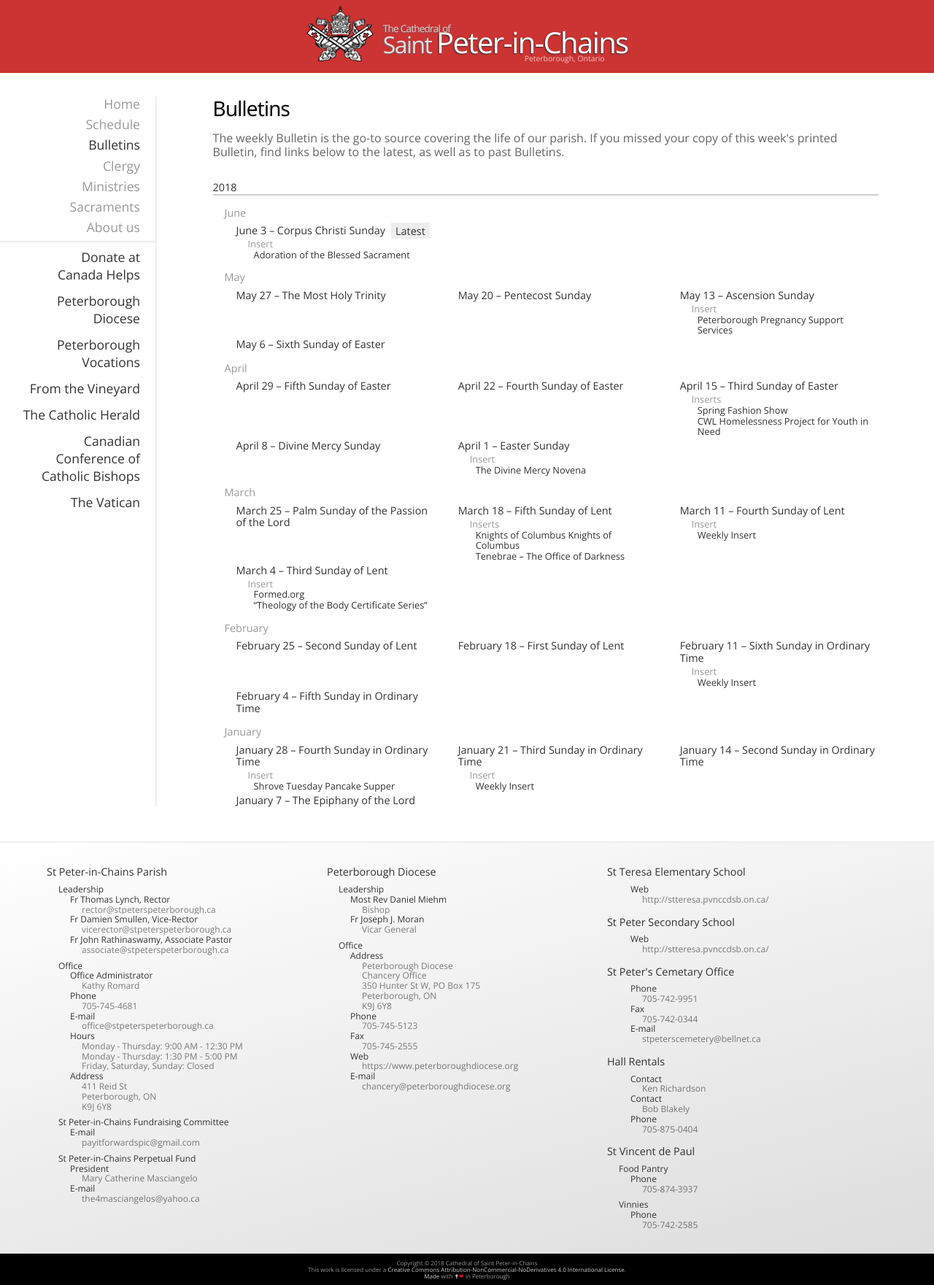
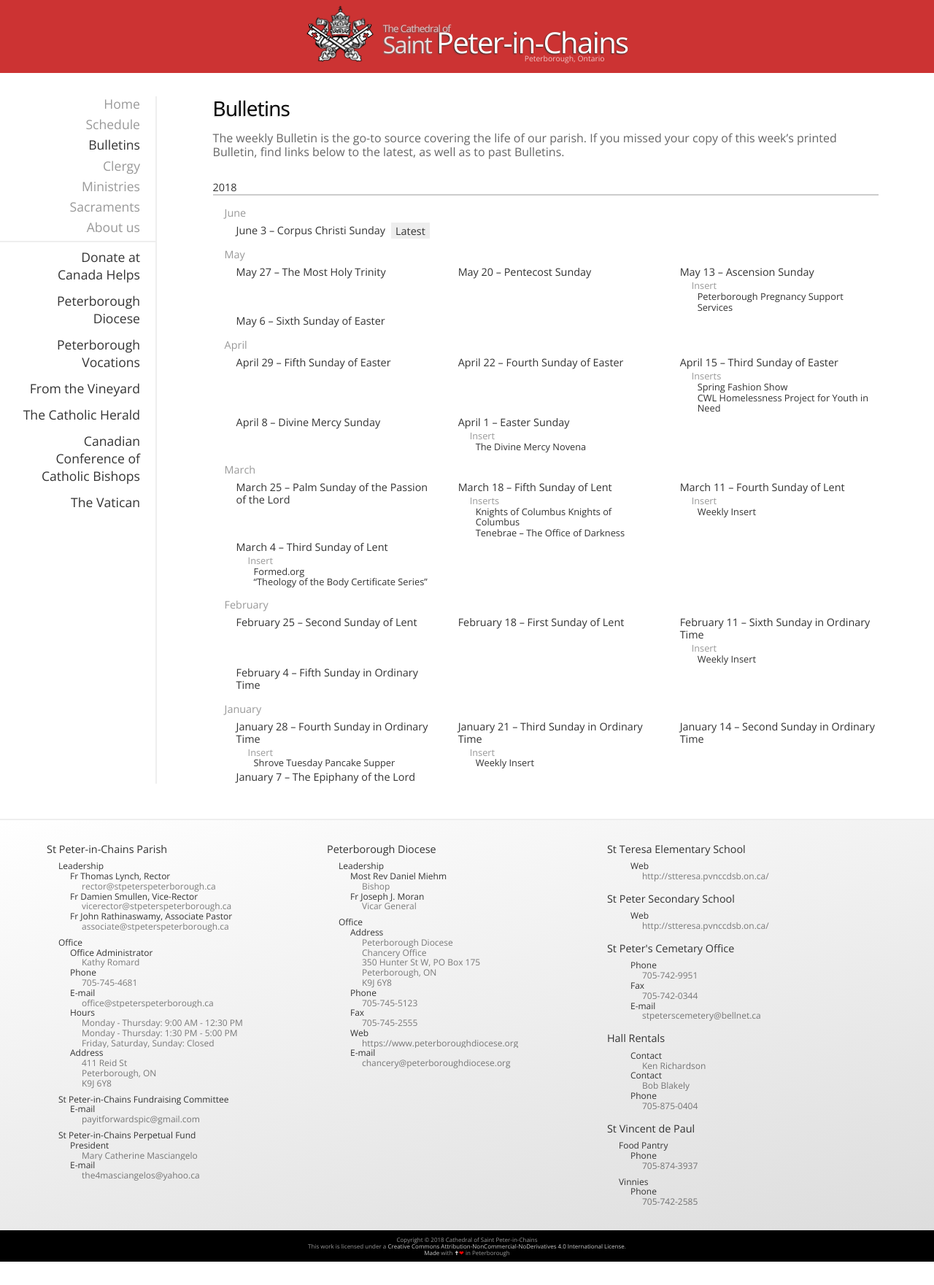
Before and after one commit to stpeterinchains/stpeterinchains.github.io, a Jekyll site: the page built from bulletins.html, in a window 1280 px wide. Shown: the whole page at 73% size. Built offline with Jekyll 4.4.1, drawn with Linux system fonts in a browser that asks for light colours; nearby versions of some CDN libraries; after the commit the page ends 1729 px from its top, so only the background shows below that.

Commit message:
Enabled markdown on bulletins page, removed mistaken insert on June 3 bulletin

```diff
--- a/_data/bulletins.yml
+++ b/_data/bulletins.yml
@@ -19,10 +19,6 @@
             date: 3
             title: Corpus Christi Sunday
             link: https://drive.google.com/file/d/1-N5Sgv4XhBMMmmpI4uUsZxmWz8CmW5X1/view
-            inserts:
-              -
-                title: Adoration of the Blessed Sacrament
-                link: https://drive.google.com/file/d/0B8BxcxHuPDl-Zk16ZDZzSDl6Q2s/view
 
       -
         month: May
--- a/bulletins.html
+++ b/bulletins.html
@@ -17,7 +17,7 @@
 
 <section id="bulletins" class="page-container">
   <h1 class="page-title">{{ bulletins.title }}</h1>
-  <div class="page-descriptive markdown">{{ bulletins.descriptive }}</div>
+  <div class="page-descriptive markdown">{{ bulletins.descriptive | markdownify }}</div>
   {% for year in bulletins.issues %}
   <section class="bulletins-year">
     <h1>{{ year.year }}</h1>
--- a/styles/layout.scss
+++ b/styles/layout.scss
@@ -28,9 +28,7 @@
 
 html, button, input, select, textarea, .pure-g [class *= "pure-u"] { font-family: 'Open Sans', sans-serif; }
 
-section.page-container {
-  margin: 0 5%;
-}
+section.page-container { margin: 0 5%; }
 
 h1.page-title {
   margin: 0;
@@ -40,7 +38,6 @@
 
 div.page-descriptive {
   margin: 1rem 0 2rem 0;
-  font-weight: 300; font-size: 0.9rem;
   color: #666;
 }
 
@@ -88,7 +85,7 @@
 
 @media screen and (min-width: 48rem) {
   h1.page-title { font-size: 1.75rem; }
-  div.page-descriptive { font-size: 1rem; }
+  div.page-descriptive > p { font-size: 1rem; }
 }
 
 /* @media screen and (min-width: 80rem) { */
```
